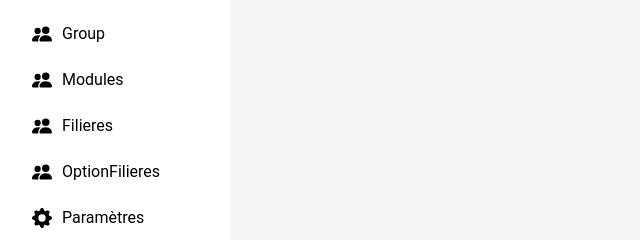
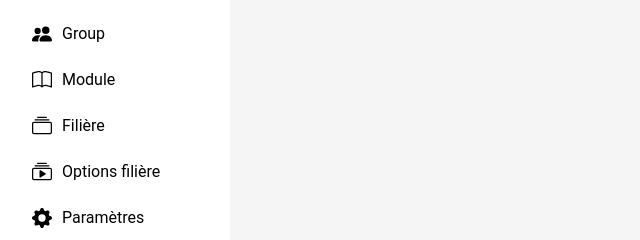
Before and after one commit to aliiexe/planif-e-isgi, a React (Vite) app in the folder web/: page / in a window 1280 px wide. Shown: the part 211-451 px from the top of the page, without its empty margins (0-640 px from the left). Built offline with nearby package versions, Linux system fonts and the light colour scheme.

Commit message:
Fixed side bar bug

```diff
--- a/web/src/components/SideBar/Sidebar.jsx
+++ b/web/src/components/SideBar/Sidebar.jsx
@@ -1,8 +1,7 @@
-import {Link} from 'react-router-dom';
+import { Link } from 'react-router-dom';
 import './Sidebar.css';
 
 export default function Sidebar() {
-
   return (
       <aside className="sidebar">
         <div className="top">
@@ -20,7 +19,7 @@ export default function Sidebar() {
               </svg>
                 Tableau de bord
               </a>
-              <Link to="/formateur" className="menu-item">
+              <Link to={'/formateurs'} className="menu-item">
               <svg xmlns="http://www.w3.org/2000/svg" width="16" height="16" fill="currentColor" className="bi bi-person-video3 icon" viewBox="0 0 16 16">
                 <path d="M14 9.5a2 2 0 1 1-4 0 2 2 0 0 1 4 0m-6 5.7c0 .8.8.8.8.8h6.4s.8 0 .8-.8-.8-3.2-4-3.2-4 2.4-4 3.2"/>
                 <path d="M2 2a2 2 0 0 0-2 2v8a2 2 0 0 0 2 2h5.243c.122-.326.295-.668.526-1H2a1 1 0 0 1-1-1V4a1 1 0 0 1 1-1h12a1 1 0 0 1 1 1v7.81c.353.23.656.496.91.783Q16 12.312 16 12V4a2 2 0 0 0-2-2z"/>
@@ -34,22 +33,23 @@ export default function Sidebar() {
                 Group
               </Link>
               <Link to={'/modules'} className="menu-item">
-              <svg xmlns="http://www.w3.org/2000/svg" width="16" height="16" fill="currentColor" className="bi bi-people-fill icon" viewBox="0 0 16 16">
-                <path d="M7 14s-1 0-1-1 1-4 5-4 5 3 5 4-1 1-1 1zm4-6a3 3 0 1 0 0-6 3 3 0 0 0 0 6m-5.784 6A2.24 2.24 0 0 1 5 13c0-1.355.68-2.75 1.936-3.72A6.3 6.3 0 0 0 5 9c-4 0-5 3-5 4s1 1 1 1zM4.5 8a2.5 2.5 0 1 0 0-5 2.5 2.5 0 0 0 0 5"/>
+              <svg xmlns="http://www.w3.org/2000/svg" width="16" height="16" fill="currentColor" className="bi bi-book icon" viewBox="0 0 16 16">
+                <path d="M1 2.828c.885-.37 2.154-.769 3.388-.893 1.33-.134 2.458.063 3.112.752v9.746c-.935-.53-2.12-.603-3.213-.493-1.18.12-2.37.461-3.287.811zm7.5-.141c.654-.689 1.782-.886 3.112-.752 1.234.124 2.503.523 3.388.893v9.923c-.918-.35-2.107-.692-3.287-.81-1.094-.111-2.278-.039-3.213.492zM8 1.783C7.015.936 5.587.81 4.287.94c-1.514.153-3.042.672-3.994 1.105A.5.5 0 0 0 0 2.5v11a.5.5 0 0 0 .707.455c.882-.4 2.303-.881 3.68-1.02 1.409-.142 2.59.087 3.223.877a.5.5 0 0 0 .78 0c.633-.79 1.814-1.019 3.222-.877 1.378.139 2.8.62 3.681 1.02A.5.5 0 0 0 16 13.5v-11a.5.5 0 0 0-.293-.455c-.952-.433-2.48-.952-3.994-1.105C10.413.809 8.985.936 8 1.783"/>
               </svg>
-                Modules
+                Module
               </Link>
               <Link to={'/filieres'} className="menu-item">
-              <svg xmlns="http://www.w3.org/2000/svg" width="16" height="16" fill="currentColor" className="bi bi-people-fill icon" viewBox="0 0 16 16">
-                <path d="M7 14s-1 0-1-1 1-4 5-4 5 3 5 4-1 1-1 1zm4-6a3 3 0 1 0 0-6 3 3 0 0 0 0 6m-5.784 6A2.24 2.24 0 0 1 5 13c0-1.355.68-2.75 1.936-3.72A6.3 6.3 0 0 0 5 9c-4 0-5 3-5 4s1 1 1 1zM4.5 8a2.5 2.5 0 1 0 0-5 2.5 2.5 0 0 0 0 5"/>
+              <svg xmlns="http://www.w3.org/2000/svg" width="16" height="16" fill="currentColor" className="bi bi-collection icon" viewBox="0 0 16 16">
+                <path d="M2.5 3.5a.5.5 0 0 1 0-1h11a.5.5 0 0 1 0 1zm2-2a.5.5 0 0 1 0-1h7a.5.5 0 0 1 0 1zM0 13a1.5 1.5 0 0 0 1.5 1.5h13A1.5 1.5 0 0 0 16 13V6a1.5 1.5 0 0 0-1.5-1.5h-13A1.5 1.5 0 0 0 0 6zm1.5.5A.5.5 0 0 1 1 13V6a.5.5 0 0 1 .5-.5h13a.5.5 0 0 1 .5.5v7a.5.5 0 0 1-.5.5z"/>
               </svg>
-                Filieres
+                Filière
               </Link>
               <Link to={'/optionfilieres'} className="menu-item">
-              <svg xmlns="http://www.w3.org/2000/svg" width="16" height="16" fill="currentColor" className="bi bi-people-fill icon" viewBox="0 0 16 16">
-                <path d="M7 14s-1 0-1-1 1-4 5-4 5 3 5 4-1 1-1 1zm4-6a3 3 0 1 0 0-6 3 3 0 0 0 0 6m-5.784 6A2.24 2.24 0 0 1 5 13c0-1.355.68-2.75 1.936-3.72A6.3 6.3 0 0 0 5 9c-4 0-5 3-5 4s1 1 1 1zM4.5 8a2.5 2.5 0 1 0 0-5 2.5 2.5 0 0 0 0 5"/>
+              <svg xmlns="http://www.w3.org/2000/svg" width="16" height="16" fill="currentColor" className="bi bi-collection-play icon" viewBox="0 0 16 16">
+                <path d="M2 3a.5.5 0 0 0 .5.5h11a.5.5 0 0 0 0-1h-11A.5.5 0 0 0 2 3m2-2a.5.5 0 0 0 .5.5h7a.5.5 0 0 0 0-1h-7A.5.5 0 0 0 4 1m2.765 5.576A.5.5 0 0 0 6 7v5a.5.5 0 0 0 .765.424l4-2.5a.5.5 0 0 0 0-.848z"/>
+                <path d="M1.5 14.5A1.5 1.5 0 0 1 0 13V6a1.5 1.5 0 0 1 1.5-1.5h13A1.5 1.5 0 0 1 16 6v7a1.5 1.5 0 0 1-1.5 1.5zm13-1a.5.5 0 0 0 .5-.5V6a.5.5 0 0 0-.5-.5h-13A.5.5 0 0 0 1 6v7a.5.5 0 0 0 .5.5z"/>
               </svg>
-                OptionFilieres
+                Options filière
               </Link>
               <a href="#" className="menu-item">
               <svg xmlns="http://www.w3.org/2000/svg" width="16" height="16" fill="currentColor" className="bi bi-gear-fill icon" viewBox="0 0 16 16">
```
